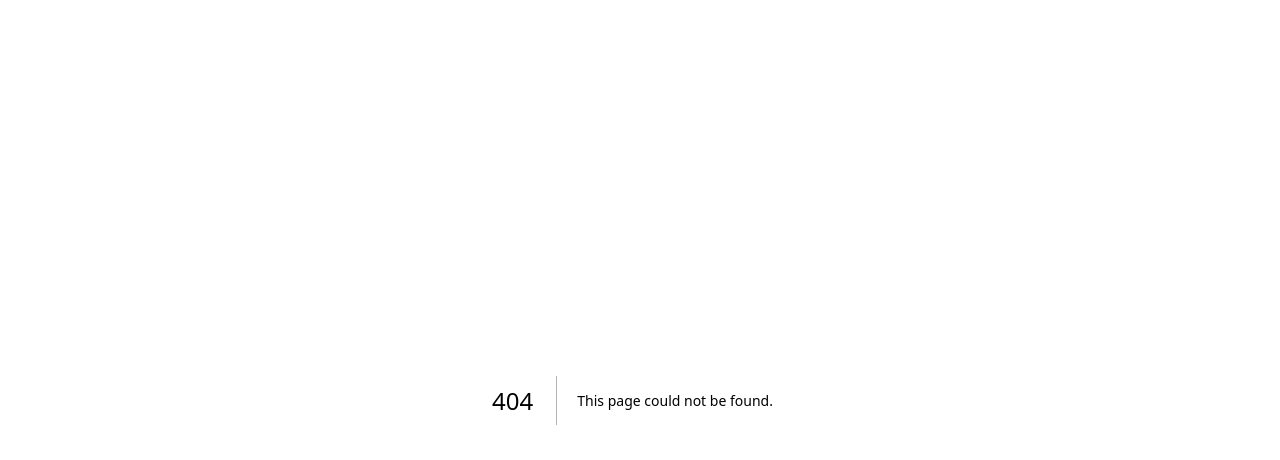
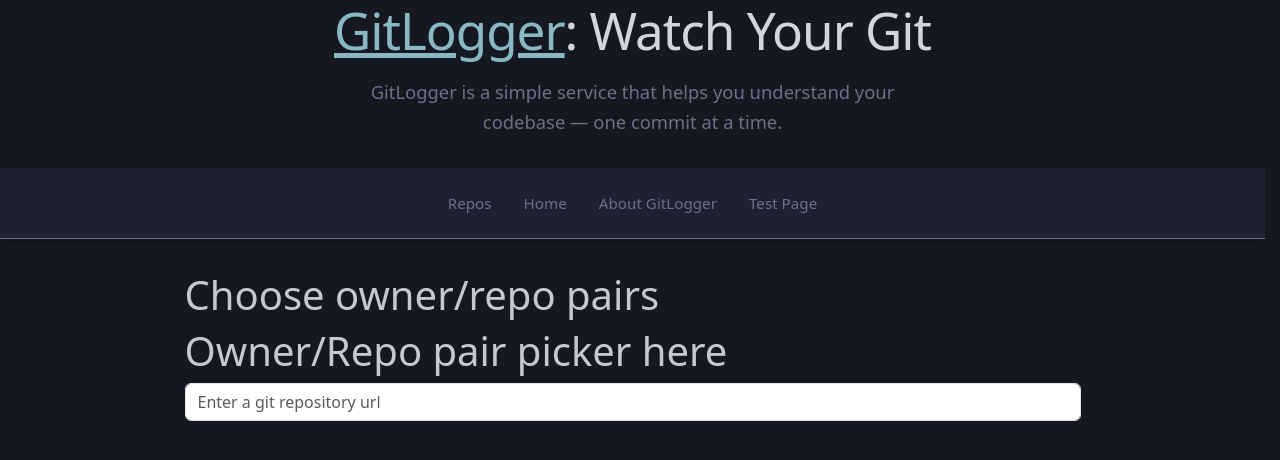
Before and after one commit to GitLogging/GitLogger-Docker, a Next.js app in the folder app-front/: page /testing/input_repo_owner_pairs in a window 1280 px wide. Before the commit this address had no page. Shown: the top 460 px of the page. Built offline with nearby package versions, Linux system fonts and the light colour scheme.

Commit message:
add: component `<OwnerRepoPairPicker>`
add test page `/input_repo_owner_pairs`

```diff
--- /dev/null
+++ b/app-front/app/components/input/OwnerRepoPairPicker.tsx
@@ -0,0 +1,187 @@
+'use client'
+
+import { useState } from "react"
+import { BuildInputOptionsFrom } from "@/app/components/input/InputObjectsFrom"
+import { defaultRepoUrlList } from "@/app/default-data/repository-urls"
+import { InputGroup, Form } from "react-bootstrap"
+
+// import { defaultRepoUrlList } from "@/app/default-data/repository-urls"
+// import { BuildInputOptionsFrom } from "@/app/components/input/InputObjectsFrom"
+// import { CloneRepoButton } from "@/app/components/input/CloneRepoButton"
+// import { InputGroup, Form } from "react-bootstrap"
+
+function buildDataList({ dataListId, children }: { dataListId?: string; children?: React.ReactNode }) {
+    /**
+     * @summary Build a datalist element with the provided list of <options>, or fallback to defaults if no options are provided
+     */
+    if (!dataListId) {
+        console.error(`<RepositoryUrlPicker> -> buildDataList: missing dataListId`)
+    }
+    if (!children) {
+        // console.error(`<RepositoryUrlPicker> -> buildDataList: missing required children`)
+        children = BuildInputOptionsFrom(defaultRepoUrlList, { label: 'label', value: 'url' })
+    }
+    /*
+    example output:
+        <option
+        label="VS Code"
+            value="https://github.com/microsoft/vscode"
+            data-repo-url="https://github.com/microsoft/vscode"
+        ></option>
+    */
+    return (
+        <datalist id={dataListId}>
+            {/*
+
+          `Option.Label` is optional, but can be used to provide a more human-readable name for the url
+          */}
+            {children}
+        </datalist>
+    )
+}
+
+function PairPickerForm({
+    isSubmitting,
+    setIsSubmitting,
+    onCloneSettled,
+}: {
+    isSubmitting: boolean
+    setIsSubmitting: (value: boolean) => void
+    onCloneSettled?: () => void
+}) {
+    /**
+     * @summary (internal) Builds the input form elements for listing and cloning repo urls
+     */
+    // should these by dynamic?
+    const dataListId = `repo-name-picker-source-list`
+    const inputElementId = `repo-name-picker-choice`
+    const formId = `clone-repo-form`
+    // const cloneButton = <OwnerRepoPairPicker isLoading={isSubmitting} />
+
+    async function handleSubmitCloneRepo(e: React.FormEvent<HTMLFormElement>) {
+        /**
+         * @summary calls `GitServe`'s /repo/clone endpoint
+         */
+        e.preventDefault() // prevent page reload
+        if (isSubmitting) {
+            return
+        }
+
+        console.log('Clone url: ', { eventObj: e })
+        const formData = new FormData(e.currentTarget)
+        const port = 3001
+        const cloneUrlValue = formData.get(inputElementId)
+        const cloneUrl = typeof cloneUrlValue === 'string' ? cloneUrlValue : ''
+        const requestUrl = `http://127.0.0.1:${port}/repo/clone?url=${encodeURIComponent(cloneUrl)}`
+        // `http://127.0.0.1:${hostPort}/repo/clone?url=${encodeURIComponent(cloneUrl)}`
+
+        setIsSubmitting(true)
+        try {
+            const response = await fetch(requestUrl)
+            if (!response.ok) {
+                throw new Error(`Clone request failed with status ${response.status}`)
+            }
+            const data = await response.json()
+            console.log(`<OwnerRepoPairPicker>.onSubmit: response:`, data)
+        }
+        catch (error) {
+            console.error(`<OwnerRepoPairPicker>.onSubmit: promise threw when cloning repo:`, error)
+        }
+        finally {
+            onCloneSettled?.()
+            setIsSubmitting(false)
+        }
+
+        console.log(`<OwnerRepoPairPicker>.onSubmit(Sync): request`, { port: port, eventObj: e })
+
+    }
+
+    const formContents = (
+        <div
+            className={'mb-3 input-group'}
+            style={{
+                // display: 'flex',
+                // alignItems: 'center',
+                // gap: '1.5ch',
+            }}
+        >
+            <InputGroup className="mb-3">
+                <Form.Control
+                    type="search"
+                    list={dataListId}
+                    id={inputElementId}
+                    name={inputElementId}
+                    placeholder="Enter a git repository url"
+                    aria-label="Git Repository URL"
+                    aria-describedby="git-repo-clone-button"
+                    required={false}
+                // defaultValue={true ? `` : `https://github.com/microsoft/vscode-powerquery`}
+                >
+
+                </Form.Control>
+                {/* {cloneButton} */}
+            </InputGroup>
+            {/* <input
+                style={{
+                    flexGrow: 2,
+                }}
+                type="search"
+                list={dataListId}
+                id={inputElementId}
+                name={inputElementId}
+                defaultValue={true ? `` : `https://github.com/microsoft/vscode-powerquery`}
+                placeholder="Enter a git repository url"
+                required={false}
+            /> */}
+
+        </div>
+    )
+
+
+    return (
+        <>
+            <form id={formId} onSubmit={handleSubmitCloneRepo}>
+                {formContents}
+            </form>
+            {/* <input name="graphtype" id="graphTypeChoice0" value="bar" checked="true" type="checkbox"> */}
+            {buildDataList({
+                dataListId: dataListId,
+                // children: [],
+
+            })}
+
+            {/* end of: div#mainFormContent */}
+        </>
+    )
+}
+
+/**
+ * @summary Select a repository from the list of known cloned "Owner/Repo" pairs. Entry point for this component
+ */
+export default function OwnerRepoPairPicker({
+    onCloneSettled,
+}: {
+    onCloneSettled?: () => void
+}) {
+    /**
+     * @summary Git urls to clone. Autocomplete urls, but also allow freeform entry for new ones
+     * @description If no list is provided, fallback to example repo urls.
+     */
+
+    const [isSubmitting, setIsSubmitting] = useState(false)
+
+    return (<>
+        <h1>Owner/Repo pair picker here</h1>
+        {/* <CloneRepoForm
+            isSubmitting={isSubmitting}
+            setIsSubmitting={setIsSubmitting}
+            onCloneSettled={onCloneSettled}
+        /> */}
+        <PairPickerForm
+            isSubmitting={isSubmitting}
+            setIsSubmitting={setIsSubmitting}
+            onCloneSettled={onCloneSettled}
+        />
+    </>
+    )
+}
--- a/app-front/app/list/page.tsx
+++ b/app-front/app/list/page.tsx
@@ -1,7 +1,7 @@
 "use client"
 import { useState, Suspense } from "react"
 import { PageHeaderContent } from "@/app/components/PageHeaderContent"
-import { RepoListNamePicker } from "@/app/components/input/RepositoryNamePicker"
+// import { RepoListNamePicker } from "@/app/components/input/RepositoryNamePicker"
 import { RepoSummaryTable } from "@/app/components/block/RepositorySummaryTable"
 import { CloneRepositoryUrlPicker } from "@/app/components/input/CloneRepositoryUrlPicker"
 import { BarMetric } from "@/app/components/charts/BarMetric"
--- /dev/null
+++ b/app-front/app/testing/input_repo_owner_pairs/page.tsx
@@ -0,0 +1,24 @@
+"use client"
+import { PageHeaderContent } from "@/app/components/PageHeaderContent"
+// import { RepoListPicker } from "@/app/components/input/RepositoryNamePicker"
+import { CloneRepositoryUrlPicker } from "@/app/components/input/CloneRepositoryUrlPicker"
+
+import OwnerRepoPairPicker from "@/app/components/input/OwnerRepoPairPicker"
+
+export default function Page() {
+    /**
+     * @summary this page is for testing individual components
+     * */
+    return (
+        <>
+            <PageHeaderContent />
+            <article>
+                <section>
+                    <h1>Choose owner/repo pairs</h1>
+                    <OwnerRepoPairPicker />
+
+                </section>
+            </article>
+        </>
+    )
+}
```
